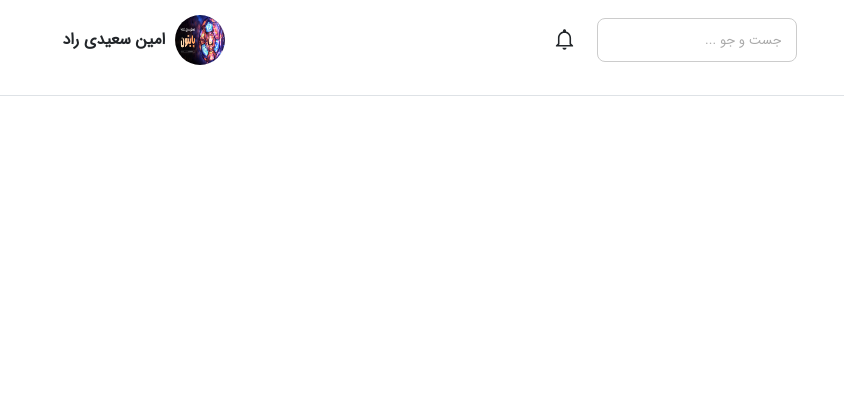
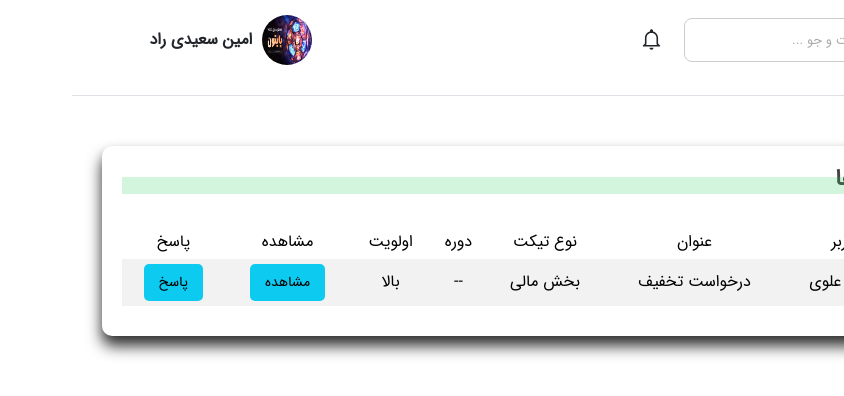
Before and after one commit to jalil-jj/MyProject, a React (Create React App) app: page /p-admin/tickets in a window 1280 px wide. Shown: the top 396 px of the page, without its empty margins (436-1280 px from the left). Built offline with nearby package versions, Linux system fonts and the light colour scheme.

Commit message:
Admin Tickets Page

```diff
--- /dev/null
+++ b/src/Pages/AdminPanel/AdminTickets/AdminTickets.js
@@ -0,0 +1,43 @@
+import React from 'react'
+import Table from 'react-bootstrap/Table';
+
+
+export default function AdminTickets() {
+    return (
+        <div className='px-5 mb-5'>
+            <div className='data-table'>
+                <h2 className='title mb-5'>لیست تیکت ها</h2>
+                <Table striped bordered hover>
+                    <thead>
+                        <tr>
+                            <th>شناسه</th>
+                            <th>کاربر</th>
+                            <th>عنوان</th>
+                            <th>نوع تیکت</th>
+                            <th>دوره</th>
+                            <th>اولویت</th>
+                            <th>مشاهده</th>
+                            <th>پاسخ</th>
+                        </tr>
+                    </thead>
+                    <tbody>
+                        <tr>
+                            <td>1</td>
+                            <td>ستاره علوی</td>
+                            <td>درخواست تخفیف</td>
+                            <td>بخش مالی</td>
+                            <td>--</td>
+                            <td>بالا</td>
+                            <td>
+                                <button className='btn btn-info'>مشاهده</button>
+                            </td>
+                            <td>
+                                <button className='btn btn-info'>پاسخ</button>
+                            </td>
+                        </tr>
+                    </tbody>
+                </Table>
+            </div>
+        </div>
+    )
+}
--- a/src/routes.js
+++ b/src/routes.js
@@ -14,7 +14,7 @@ import AdminUsers from "./Pages/AdminPanel/AdminUsers/AdminUsers";
 import Offs from "./Pages/AdminPanel/Offs/Offs";
 import GeneralDiscount from "./Pages/AdminPanel/GeneralDiscount/GeneralDiscount";
 import AdminCategoty from "./Pages/AdminPanel/AdminCategoty/AdminCategoty";
-
+import AdminTickets from "./Pages/AdminPanel/AdminTickets/AdminTickets";
 
 
 const routes = [
@@ -36,6 +36,7 @@ const routes = [
             {path : 'offs' , element : <Offs/>},
             {path : 'general-discount' , element : <GeneralDiscount/>},
             {path : 'category' , element : <AdminCategoty/>},
+            {path : 'tickets' , element : <AdminTickets/>},
         ]
     }
 
```
